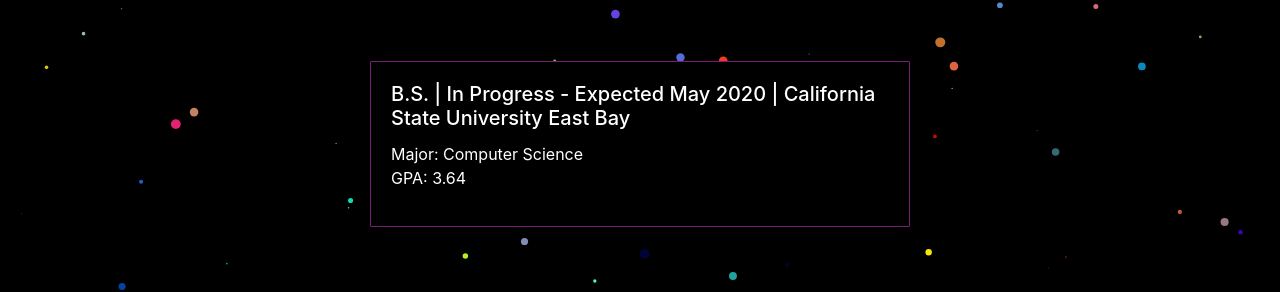
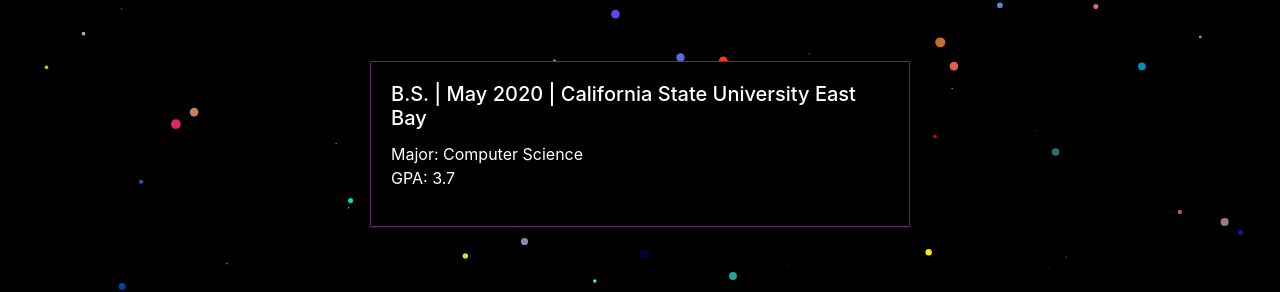
Before and after one commit to TristanRoss/New-Portfolio, a website: page index.html in a window 1280 px wide. Shown: the part 487-779 px from the top of the page. Drawn offline with nearby package versions, Linux system fonts and the light colour scheme.

Commit message:
Update education

```diff
--- a/index.html
+++ b/index.html
@@ -51,8 +51,8 @@
                 <div class="col-sm-12 col-md-6">
                     <div class="card my-5" id="education">
                         <div class="card-body text-left">
-                            <h5 class="card-title">B.S. | In Progress - Expected May 2020 | California State University East Bay</h5>
-                            <p>Major: Computer Science<br>GPA: 3.64</p>
+                            <h5 class="card-title">B.S. | May 2020 | California State University East Bay</h5>
+                            <p>Major: Computer Science<br>GPA: 3.7</p>
                         </div>
                     </div>
                 </div>
```
